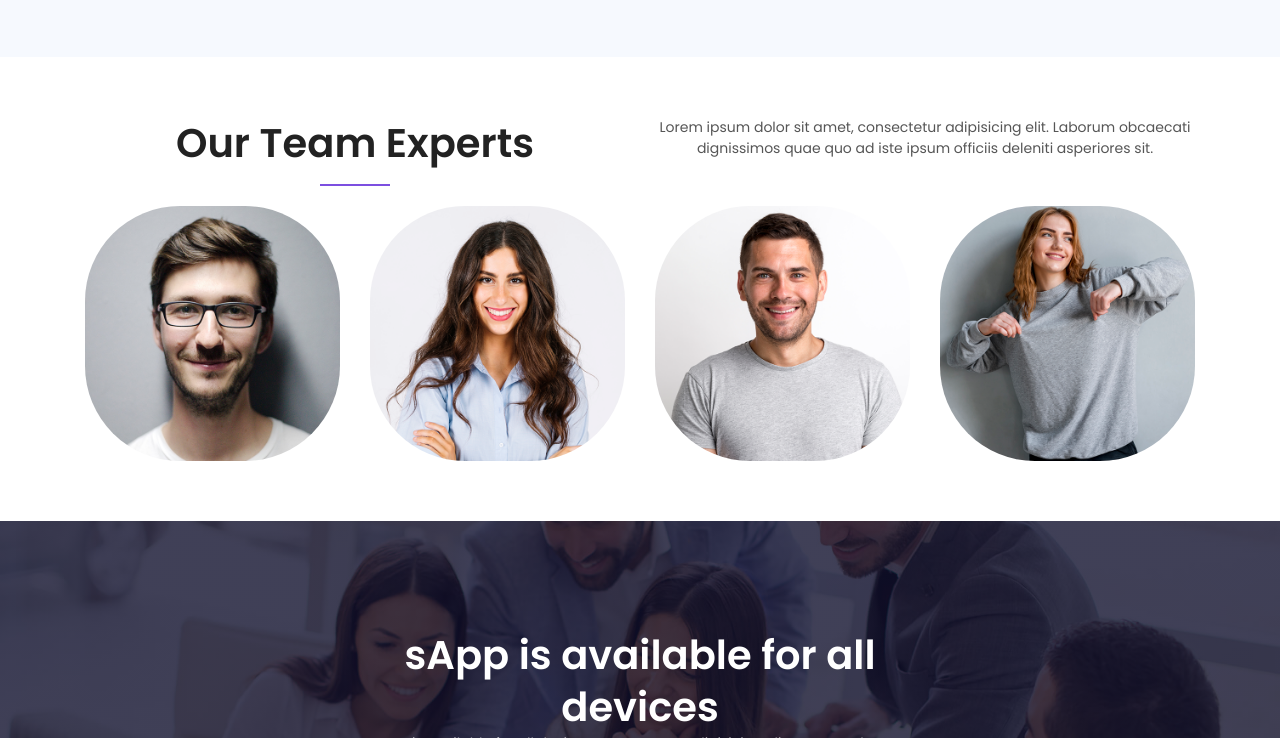
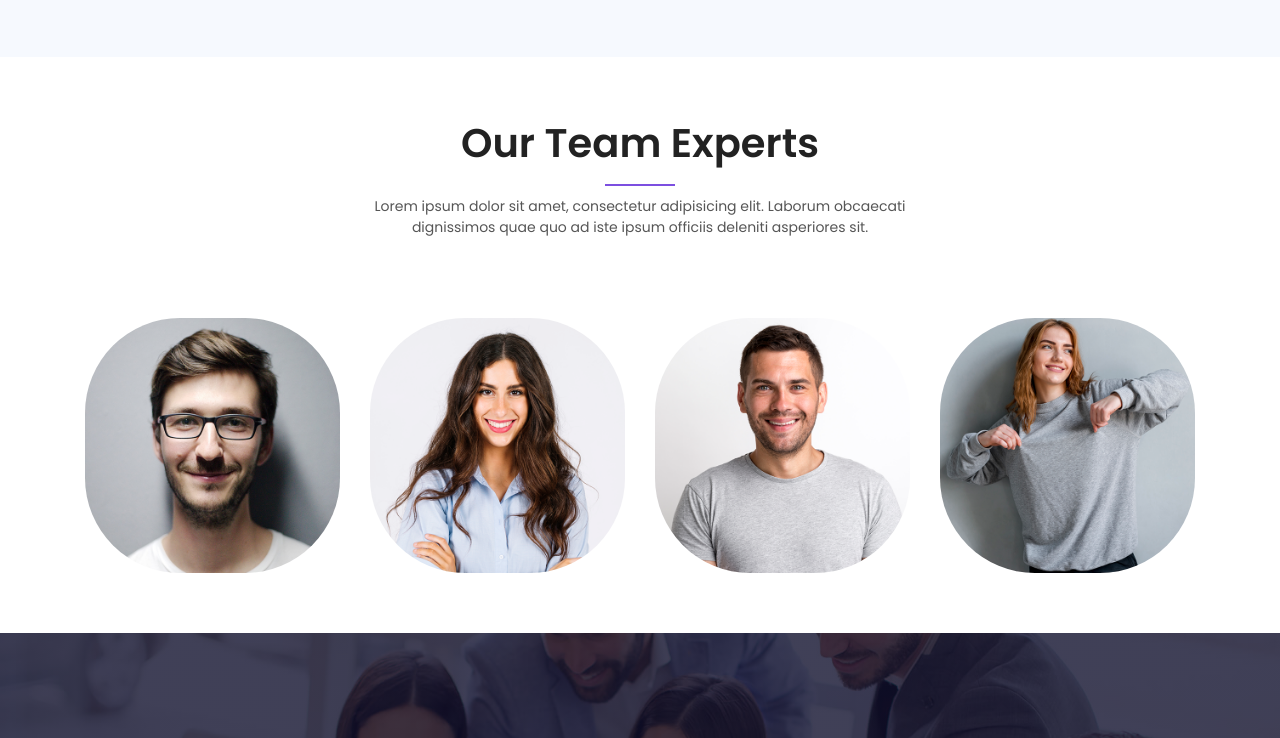
Before and after one commit to front-end-by-rimantas/41-grupe-portfolio-react, a website: page index.html in a window 1280 px wide. Shown: the part 4902-5640 px from the top of the page. Drawn offline with Linux system fonts and the light colour scheme.

Commit message:
Team section title layout #32

```diff
--- a/css/pages/home.css
+++ b/css/pages/home.css
@@ -508,6 +508,19 @@
 /* FAQ end */
 
 /* Team Experts start */
+
+.underline-title {
+    display: flex;
+    align-items: center;
+    flex-direction: column;
+    text-align: center;
+    gap: 10px;
+}
+
+.team > .underline-title {
+    margin-bottom: 60px;
+}
+
 /* Team Experts end */
 
 /* sApp is available start */
--- a/index.html
+++ b/index.html
@@ -361,7 +361,7 @@
 
     <!-- Team Experts start -->
     <section class="container team">
-        <div class="row section-description">
+        <div class="row underline-title">
             <div class="secondary-title center col-12 col-md-10 col-lg-8 col-xl-6">
                 <h2 class="section-title">Our Team Experts</h2>
                 <div class="underline"></div>
```
